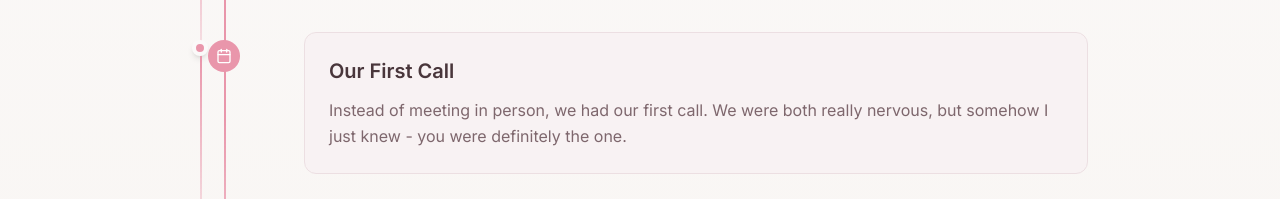
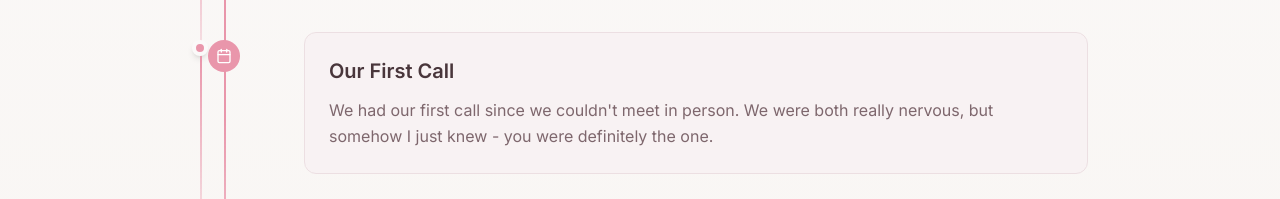
Before and after one commit to WillColeman223/elsa-and-my-heart, a React (Vite) app: page / in a window 1280 px wide. Shown: the part 1208-1407 px from the top of the page. Built offline with nearby package versions, Linux system fonts and the light colour scheme.

Commit message:
Refactor timeline description
Remove "instead of meeting in person" from the timeline description.

```diff
--- a/src/components/StoryTimeline.tsx
+++ b/src/components/StoryTimeline.tsx
@@ -17,7 +17,7 @@ const timelineEvents: TimelineEvent[] = [
   {
     date: "",
     title: "Our First Call",
-    description: "Instead of meeting in person, we had our first call. We were both really nervous, but somehow I just knew - you were definitely the one.",
+    description: "We had our first call since we couldn't meet in person. We were both really nervous, but somehow I just knew - you were definitely the one.",
     icon: Calendar
   },
   {
```
